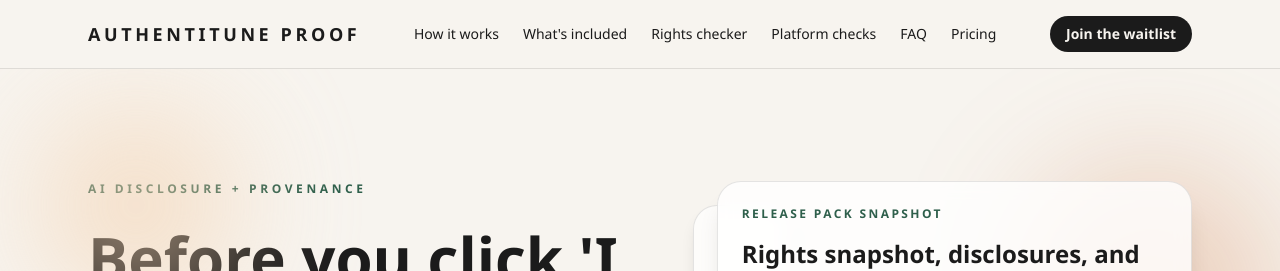
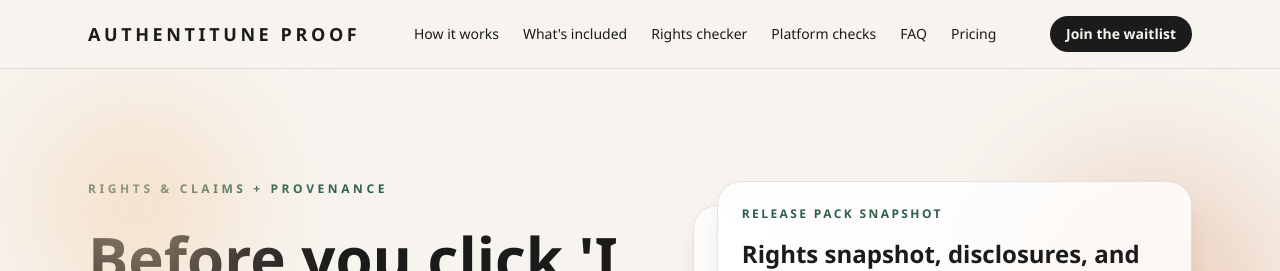
Before and after one commit to joeyacostar/authentitune-proof-landing, a Next.js app: page / in a window 1280 px wide. Shown: the top 271 px of the page. Built offline with nearby package versions, Linux system fonts and the light colour scheme; no server answers.

Commit message:
align hero label to rights

```diff
--- a/src/app/page.tsx
+++ b/src/app/page.tsx
@@ -83,7 +83,7 @@
           <div className="mx-auto grid max-w-6xl gap-12 px-6 py-20 md:grid-cols-[1.1fr_0.9fr] md:py-28">
             <div>
               <p className="text-xs font-semibold uppercase tracking-[0.3em] text-[color:var(--moss)]">
-                AI disclosure + provenance
+                Rights &amp; claims + provenance
               </p>
               <h1 className="mt-6 text-4xl font-semibold leading-tight text-[color:var(--ink)] md:text-6xl md:leading-tight">
                 <span className="font-[var(--font-display)]">
```
